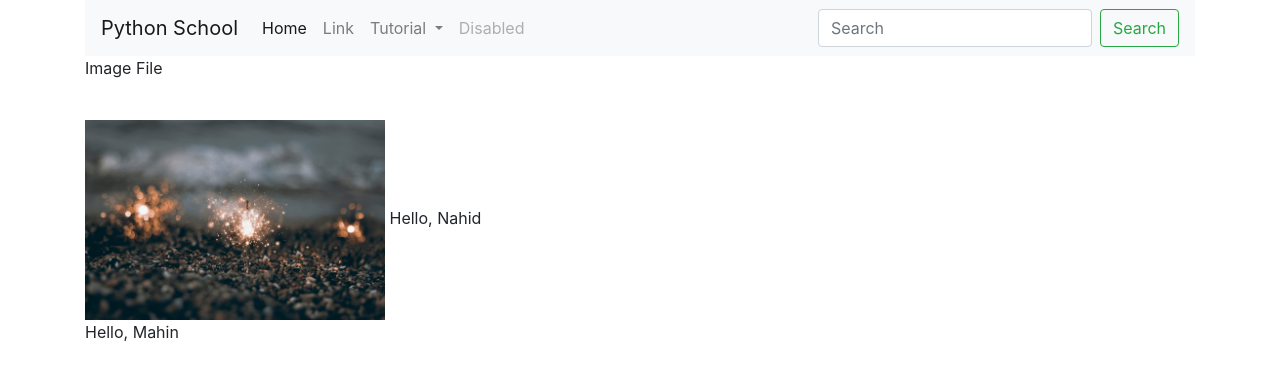
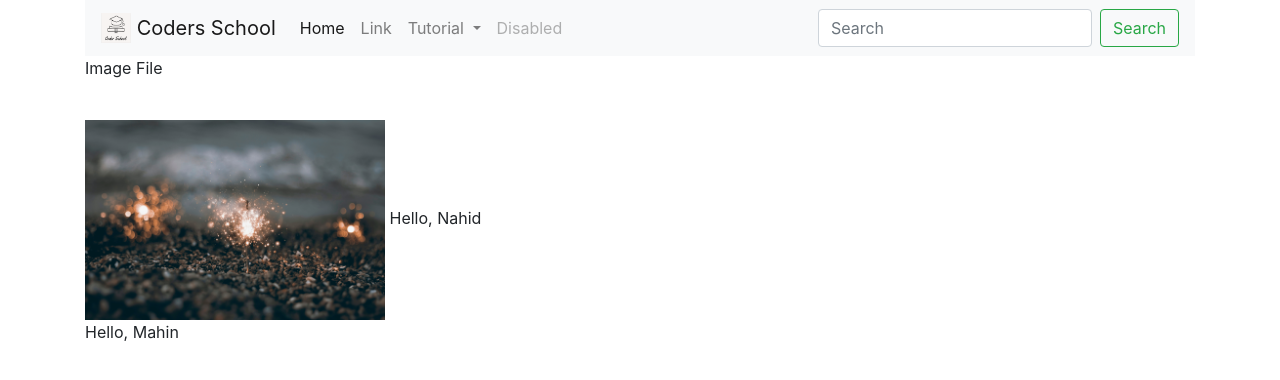
Before and after one commit to sdt-inc/codersblog, a Django app: page / in a window 1280 px wide. Shown: the top 380 px of the page. Run offline with Django 3.2, Linux system fonts and the light colour scheme; some libraries are stand-ins or nearby versions.

Commit message:
add logo in base.html file

```diff
--- a/blog/templates/blog/base.html
+++ b/blog/templates/blog/base.html
@@ -26,7 +26,11 @@
 <body>
     <div class="container">
         <nav class="navbar navbar-expand-lg navbar-light bg-light">
-            <a class="navbar-brand" href="{% url 'index' %}">Python School</a>
+            <a class="navbar-brand" href="{% url 'index' %}">
+                <img src="{% static 'blog/img/logo-coder-school.png' %}" width="30" height="30"
+                    class="d-inline-block align-top" alt="">
+                Coders School
+            </a>
             <button class="navbar-toggler" type="button" data-toggle="collapse" data-target="#navbarSupportedContent"
                 aria-controls="navbarSupportedContent" aria-expanded="false" aria-label="Toggle navigation">
                 <span class="navbar-toggler-icon"></span>
@@ -46,7 +50,7 @@
                             Tutorial
                         </a>
                         <div class="dropdown-menu" aria-labelledby="navbarDropdown">
-                            <a class="dropdown-item" href="#">Python</a>
+                            <a class="dropdown-item" href="{% url 'tutorial'%}">Python</a>
                             <a class="dropdown-item" href="#">Django</a>
                             <div class="dropdown-divider"></div>
                             <a class="dropdown-item" href="#">DSA</a>
```
Also changed, not shown: blog/static/blog/img/logo-coder-school.png (added), blog/static/blog/img/logo-python-school.jpeg (added).
